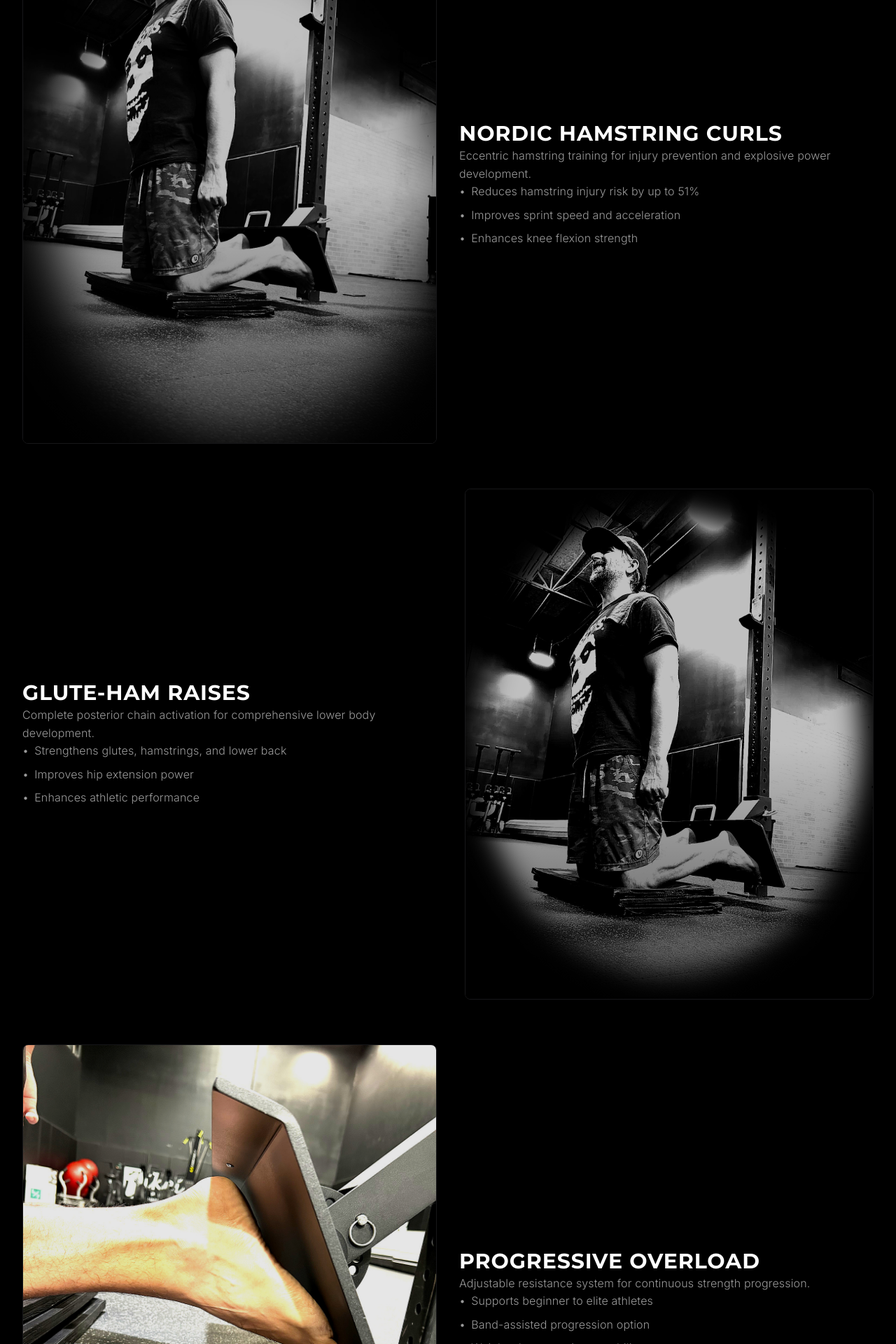
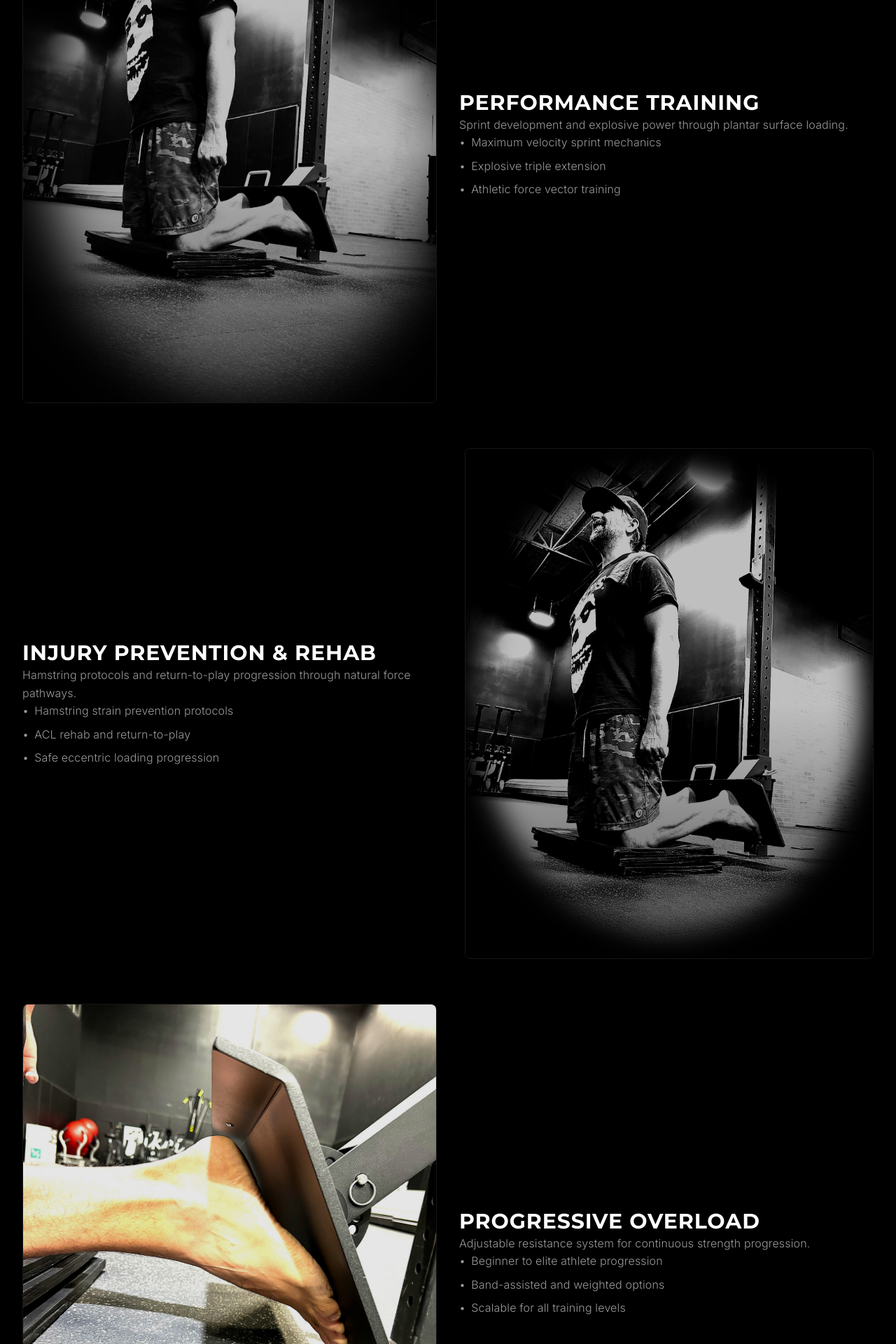
Before and after one commit to infinityspine/exiqx-website, a Next.js app: page / in a window 1280 px wide. Shown: the part 2160-4080 px from the top of the page at 70% size. Built offline with nearby package versions, Linux system fonts and the light colour scheme.

Commit message:
🕒 Auto-commit: 2026-01-07 08:12:00

```diff
--- a/components/sections/UseCases.tsx
+++ b/components/sections/UseCases.tsx
@@ -37,13 +37,13 @@ const UseCases = memo(function UseCases({
             className="font-display text-3xl sm:text-4xl lg:text-5xl font-extrabold uppercase tracking-[0.05em] text-white text-center"
             style={{ transform: 'translateZ(0)' }}
           >
-            Designed for Facilities, Not Consumers
+            TRAINING APPLICATIONS.
           </motion.h2>
           <motion.p
             variants={fadeUp}
             className="mt-4 text-base sm:text-lg text-white/70 leading-relaxed max-w-prose mx-auto text-center"
           >
-            Professional-grade equipment for performance gyms and rehab clinics.
+            Ground-force transmission training for performance, rehabilitation, and development.
           </motion.p>
         </motion.div>
 
@@ -83,16 +83,16 @@ const UseCases = memo(function UseCases({
               style={{ transform: 'translateZ(0)' }}
             >
               <h3 className="mb-4 font-display text-3xl font-bold uppercase tracking-[0.03em] text-white transition-colors duration-300 group-hover:text-red-400">
-                Nordic Hamstring Curls
+                PERFORMANCE TRAINING
               </h3>
               <p className="mb-4 text-white/70 font-light leading-relaxed">
-                Eccentric hamstring training for injury prevention and explosive power development.
+                Sprint development and explosive power through plantar surface loading.
               </p>
               <ul className="space-y-2 text-white/60 font-light" role="list">
                 {[
-                  'Reduces hamstring injury risk by up to 51%',
-                  'Improves sprint speed and acceleration',
-                  'Enhances knee flexion strength'
+                  'Maximum velocity sprint mechanics',
+                  'Explosive triple extension',
+                  'Athletic force vector training'
                 ].map((item, index) => (
                   <motion.li
                     key={index}
@@ -143,16 +143,16 @@ const UseCases = memo(function UseCases({
               style={{ transform: 'translateZ(0)' }}
             >
               <h3 className="mb-4 font-display text-3xl font-bold uppercase tracking-[0.03em] text-white transition-colors duration-300 group-hover:text-red-400">
-                Glute-Ham Raises
+                INJURY PREVENTION & REHAB
               </h3>
               <p className="mb-4 text-white/70 font-light leading-relaxed">
-                Complete posterior chain activation for comprehensive lower body development.
+                Hamstring protocols and return-to-play progression through natural force pathways.
               </p>
               <ul className="space-y-2 text-white/60 font-light" role="list">
                 {[
-                  'Strengthens glutes, hamstrings, and lower back',
-                  'Improves hip extension power',
-                  'Enhances athletic performance'
+                  'Hamstring strain prevention protocols',
+                  'ACL rehab and return-to-play',
+                  'Safe eccentric loading progression'
                 ].map((item, index) => (
                   <motion.li
                     key={index}
@@ -211,9 +211,9 @@ const UseCases = memo(function UseCases({
               </p>
               <ul className="space-y-2 text-white/60 font-light" role="list">
                 {[
-                  'Supports beginner to elite athletes',
-                  'Band-assisted progression option',
-                  'Weighted progression capability'
+                  'Beginner to elite athlete progression',
+                  'Band-assisted and weighted options',
+                  'Scalable for all training levels'
                 ].map((item, index) => (
                   <motion.li
                     key={index}
```
